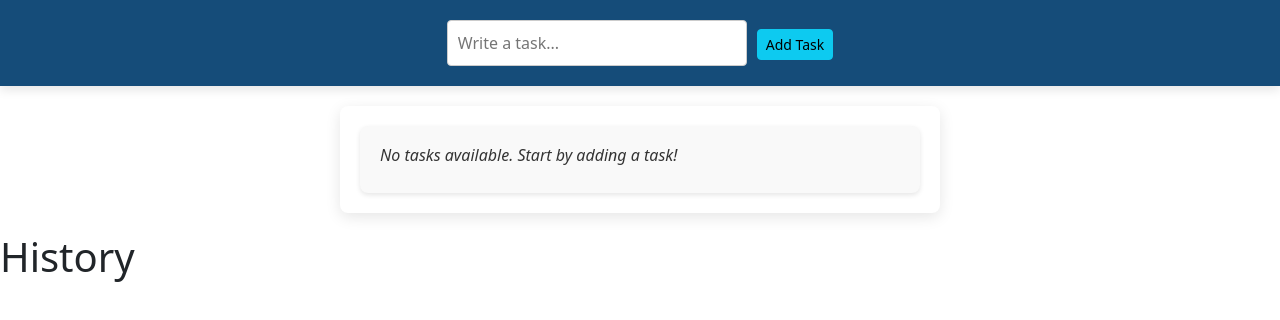
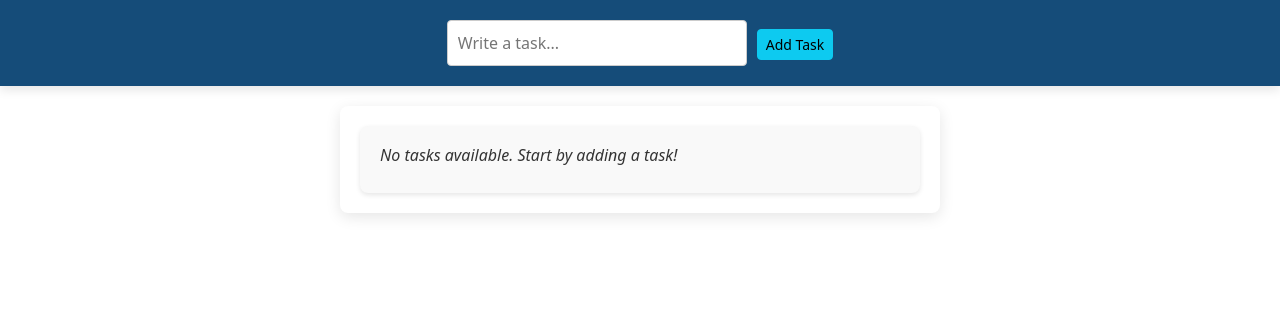
Before and after one commit to sharafath-ali/To-do-App, a React (Create React App) app: page / in a window 1280 px wide. Shown: the top 320 px of the page. Built offline with nearby package versions, Linux system fonts and the light colour scheme.

Commit message:
routes added

```diff
--- a/package.json
+++ b/package.json
@@ -10,6 +10,7 @@
     "react": "^18.2.0",
     "react-bootstrap": "^2.7.2",
     "react-dom": "^18.2.0",
+    "react-router-dom": "^7.0.2",
     "react-scripts": "5.0.1",
     "web-vitals": "^2.1.4"
   },
--- a/src/App.js
+++ b/src/App.js
@@ -1,12 +1,15 @@
+import { BrowserRouter, Routes, Route } from "react-router-dom";
 import History from './History';
 import Task from './Task';
 
 function App() {
   return (
-    <>
-      <Task />
-      <History />
-    </>
+    <BrowserRouter>
+      <Routes>
+        <Route path="/" element={<Task />} />
+        <Route path="/history" element={<History />} />
+      </Routes>
+    </BrowserRouter>
   );
 }
 
```
Also changed, not shown: src/History.jsx (renamed from src/History.js), src/List.jsx (renamed from src/List.js), src/Task.jsx (renamed from src/Task.js), 1 other file (tests, documents, lock files or other folders).
